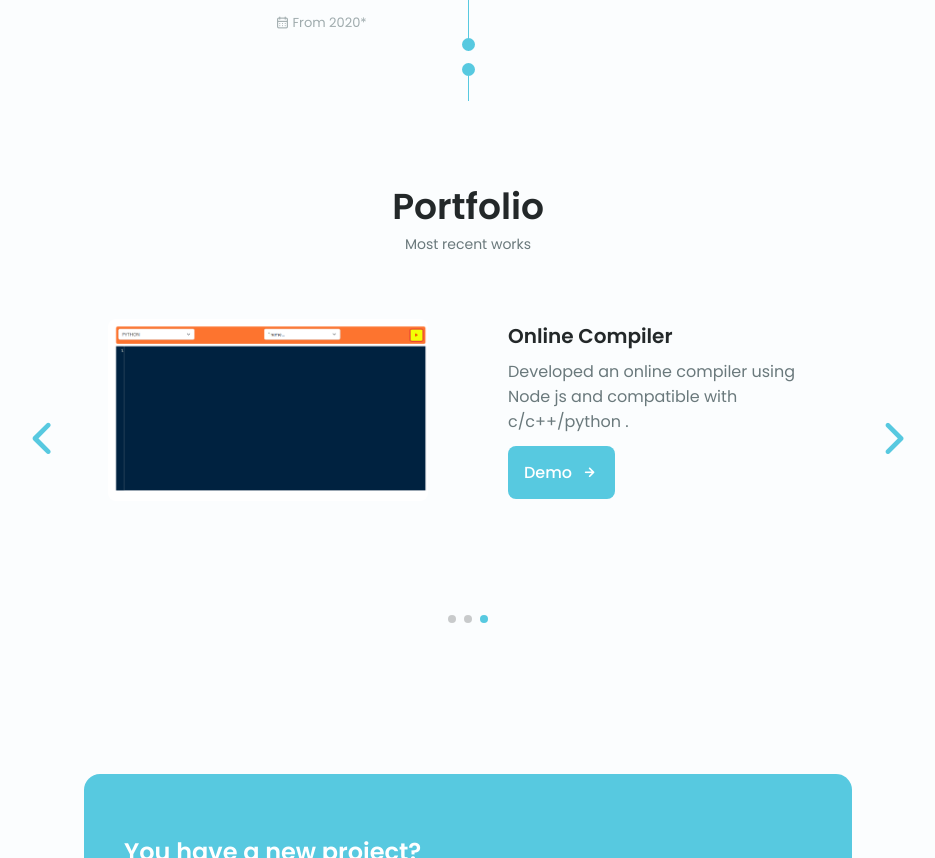
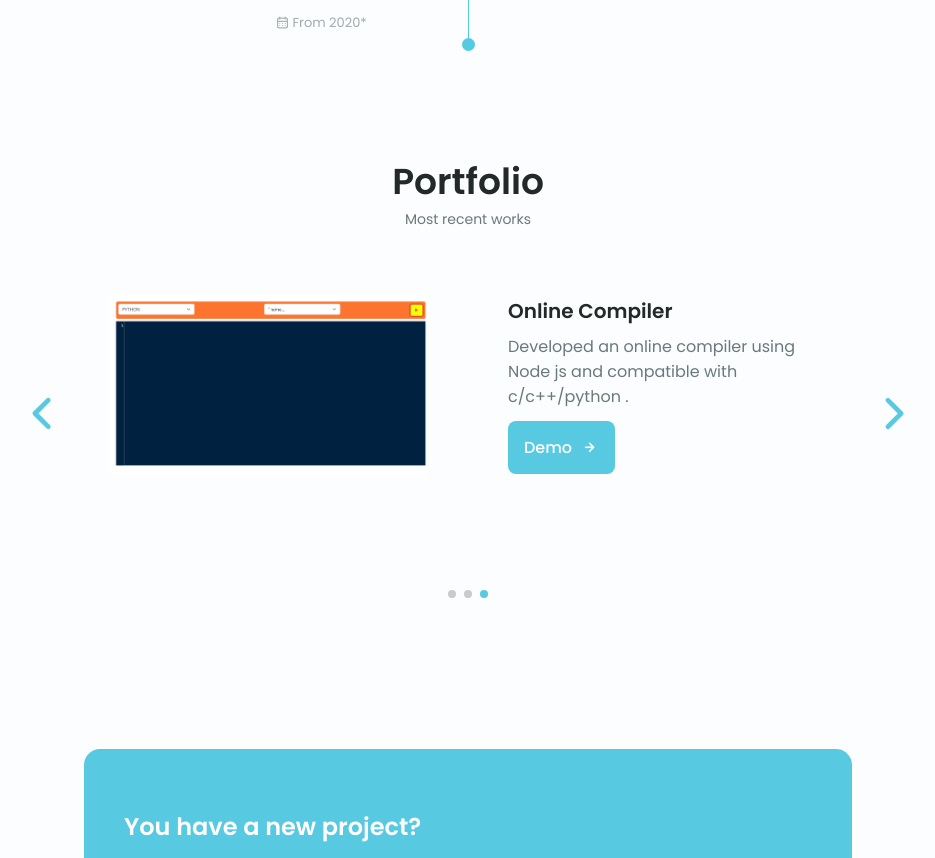
Before and after one commit to jayeshva/jay-portfolio, a plain HTML site: page index.html in a window 1280 px wide. Shown: the part 3665-4523 px from the top of the page, without its empty margins (172-1107 px from the left). Drawn offline with nearby package versions, Linux system fonts and the light colour scheme.

Commit message:
Update index.html

```diff
--- a/index.html
+++ b/index.html
@@ -507,13 +507,13 @@ Good knowledge of the best practices in web technologies.
                 </div>
 
                 <!--==================== QUALIFICATION 2 ====================-->
-                <div class="qualification__data">
+<!--                 <div class="qualification__data">
                    <div></div>
                    <div>
                       <span class="qualification__rounder"></span>
                       <span class="qualification__line"></span>
                    </div>
-
+    -->
 <!--                    <div>
                        <h3 class="qualification__title">Banking Assistant</h3>
                        <span class="qualification__subtitle">DFCC Head Office - Colombo</span>
@@ -522,7 +522,7 @@ Good knowledge of the best practices in web technologies.
                           2019 - 2020
                        </div>
                    </div> -->
-               </div>
+<!--                </div>  -->
 
                <!--==================== QUALIFICATION 3 ====================-->
                <!-- <div class="qualification__data">
```
